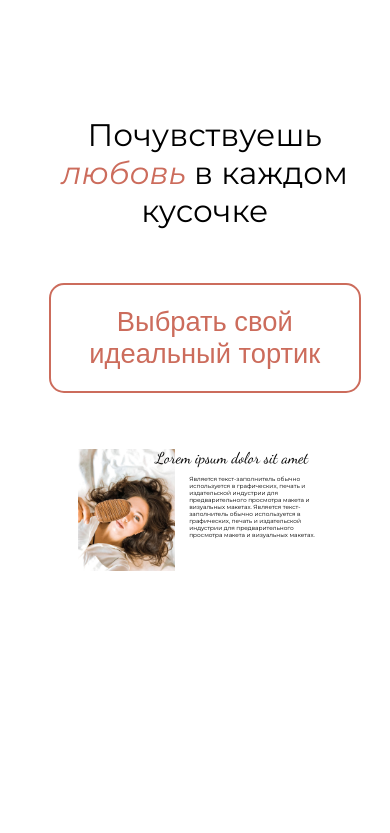
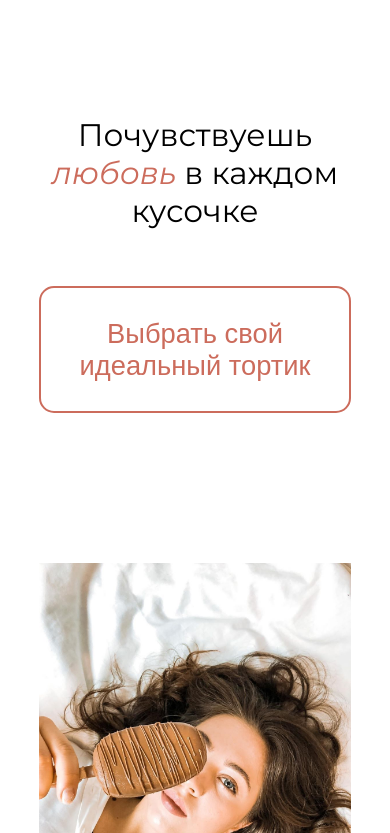
Before and after one commit to dkupchyk/KateCake-Bakery, an Angular app: page /home in a window 390 px wide. Shown: the part 1371-2204 px from the top of the page. Before the commit the page ends 1998 px from the top, so only its background shows below. Built offline with nearby package versions, Linux system fonts and the light colour scheme.

Commit message:
Implementd responsive about-kate component

```diff
--- a/src/app/home/about-kate/about-kate.component.less
+++ b/src/app/home/about-kate/about-kate.component.less
@@ -34,5 +34,34 @@
       font-size: 1.5vw;
     }
   }
+}
+
+@media only screen and (max-width: 770px) {
+  .about-kate-row {
+    display: block;
+    width: 90vw;
+    margin-top: 40%;
+
+    text-align: center;
+
+    & .portrait {
+      width: 80vw;
+      margin: 2% auto;
+    }
+
+    & .text-column {
+      width: 100%;
+
+      & .heading {
+        right: 0;
+        font-size: 12vw;
+      }
+
+      & .detailed-text {
+        margin: 10% 5%;
+        font-size: 5vw;
+      }
+    }
+  }
 
 }
--- a/src/app/home/main/main.component.less
+++ b/src/app/home/main/main.component.less
@@ -51,7 +51,6 @@
 .text-column {
   text-align: center;
   margin-top: 14vh;
-  margin-left: 5vw;
 }
 
 .gray-stain {
@@ -79,8 +78,9 @@
     .choose-cake-button {
       padding: 5px 25px;
       width: 80vw;
-      height: 13vh;
+      height: 15vh;
       font-size: 7vw;
+      padding: 20px 15px;
     }
   }
 
```
